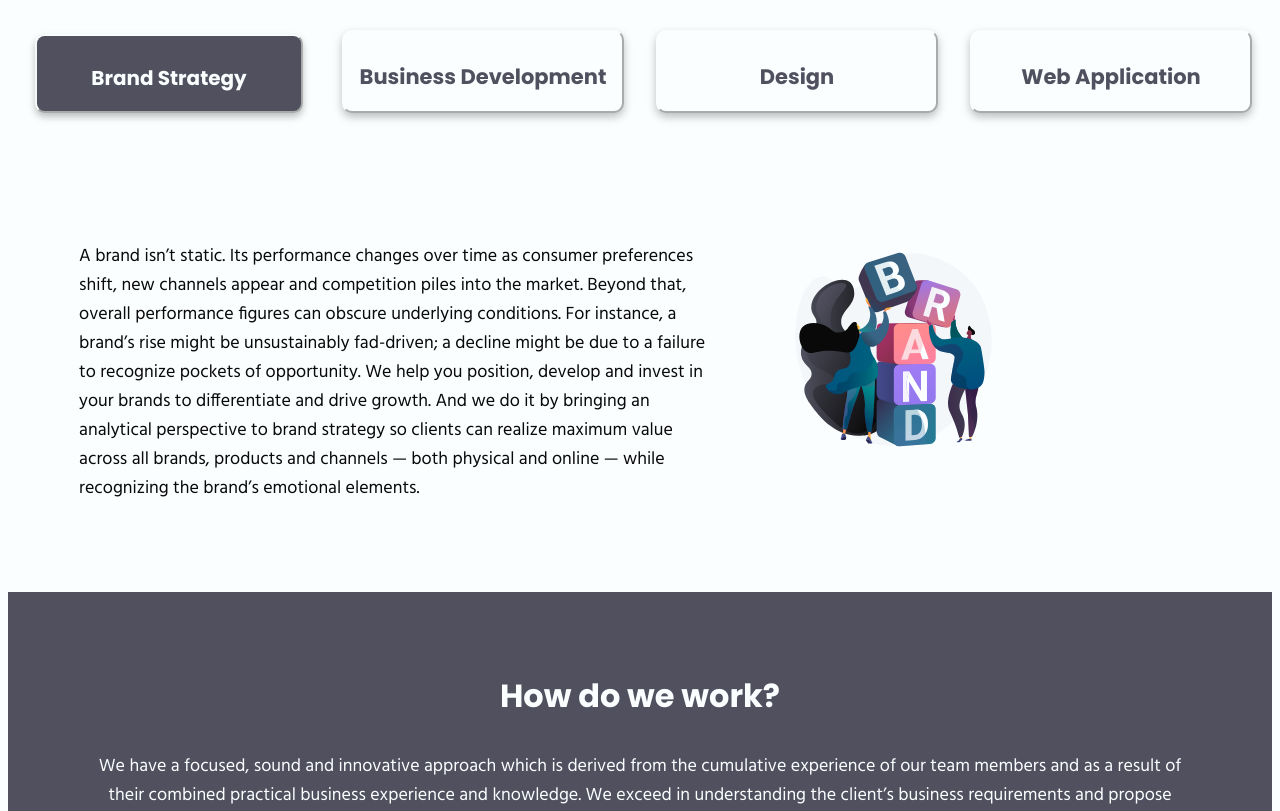
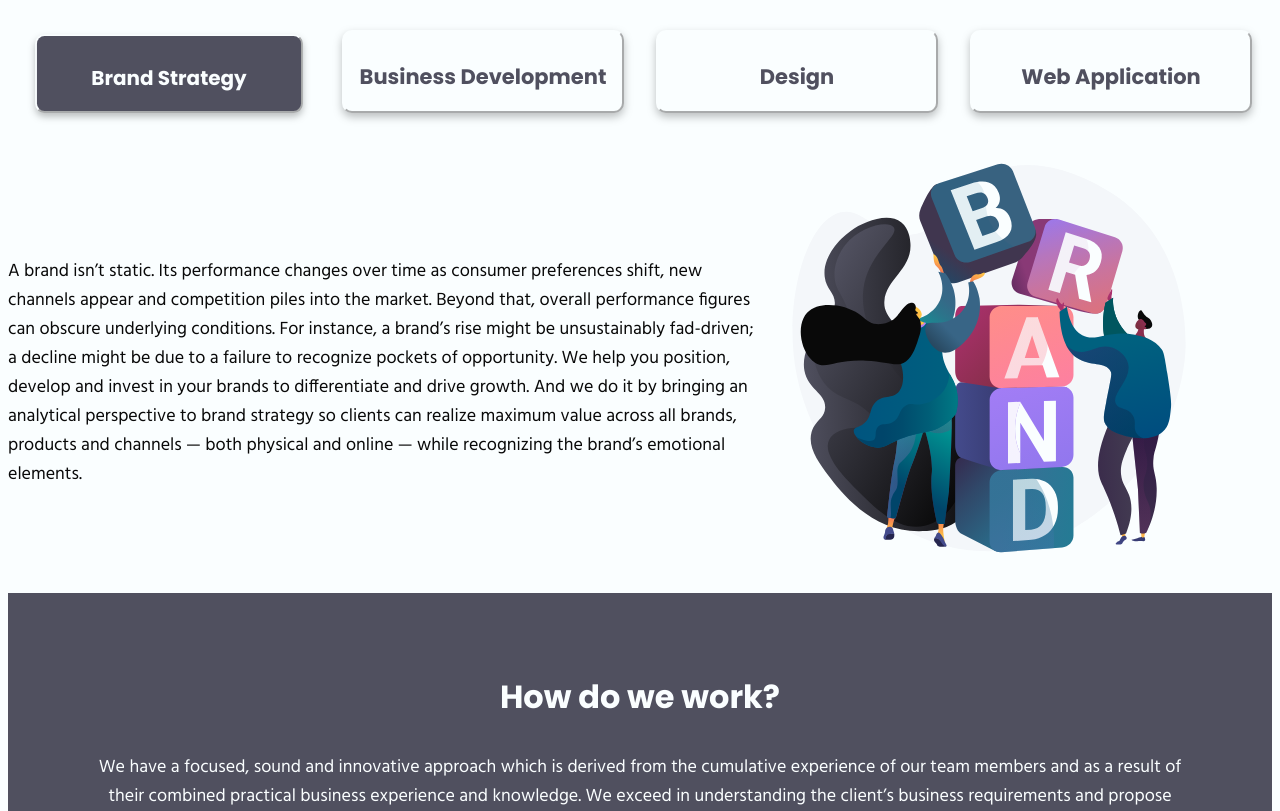
Before and after one commit to Wanna-be-Coder/MIANS, a React (Create React App) app: page / in a window 1280 px wide. Shown: the part 1100-1911 px from the top of the page. Built offline with nearby package versions, Linux system fonts and the light colour scheme.

Commit message:
image optimize

```diff
--- a/src/components/ContactSection/ContactSection.module.css
+++ b/src/components/ContactSection/ContactSection.module.css
@@ -47,6 +47,11 @@
   .name {
     width: 607px;
   }
+  .caseStudyContent {
+    /* display: flex; */
+    margin: 0rem;
+    /* justify-content: space-around; */
+  }
 }
 
 .email {
--- a/src/components/HeroSection/HeroSection.jsx
+++ b/src/components/HeroSection/HeroSection.jsx
@@ -1,7 +1,7 @@
-import React from 'react';
+import React from "react";
 // import Image from 'next/image'
-import BackGroundImage from './background-image.svg' ;
-import Logo from './logo.png'
+import BackGroundImage from "./background-image.svg";
+import Logo from "./logo.png";
 
 const HeroSection = () => {
   return (
@@ -11,17 +11,16 @@ const HeroSection = () => {
         backgroundRepeat: "no-repeat",
         backgroundSize: "cover",
         height: "100vh",
-          width: "100vw"
+        width: "100vw",
       }}
       className="logo"
     >
+      <div>
+        <img src={Logo} alt="logo" className={"imgStyle"} />
+      </div>
+      <h1>Reflection of your desire</h1>
+    </div>
+  );
+};
 
-          <img src={Logo} alt="logo" width={400} height={150} />
-
-        <h1>Reflection of your desire</h1>
-
-      </div>
-    )
-}
-
-export default HeroSection
+export default HeroSection;
--- a/src/components/ServiceSection/ServiceSection.jsx
+++ b/src/components/ServiceSection/ServiceSection.jsx
@@ -58,7 +58,8 @@ export const ServiceSection = () => {
 
         <section>
           <div className={style.description}>
-            <p className={style.half}>
+            <div className={style.descriptionText}>
+              <p>
                 {" "}
                 <br /> <br />
                 <span>
@@ -71,9 +72,10 @@ export const ServiceSection = () => {
                     : webDevText}
                 </span>
               </p>
-
-            <div>
+            </div>
+            <div className={style.descriptionImg}>
               <img
+                className={"imgStyle"}
                 src={
                   selected === "Brand Strategy"
                     ? BrandGuideLineImage
@@ -83,10 +85,7 @@ export const ServiceSection = () => {
                     ? DesignImage
                     : WebAppImage
                 }
-                alt="BrandGuideLine"
-                className={style.half}
-                width={418.7}
-                height={421.18}
+                alt={selected}
               />
             </div>
           </div>
--- a/src/components/ServiceSection/ServiceSection.module.css
+++ b/src/components/ServiceSection/ServiceSection.module.css
@@ -7,22 +7,33 @@
 
 .description {
   display: flex;
-  justify-content: space-evenly;
+  justify-content: center;
   flex-wrap: wrap;
   align-items: center;
 }
 .half {
-  max-width: 50%;
   text-align: left;
 }
 @media only screen and (max-width: 769px) {
-  /* For mobile phones: */
-  .half {
-    max-width: 100%;
-    text-align: left;
+  .descriptionText {
+    text-align: center;
+    min-width: 100%;
+  }
+  .descriptionImg {
+    text-align: center;
+    min-width: 100%;
+    overflow: hidden;
   }
 }
 .halfi {
-  /* min-width: 417px; */
-  min-height: 421.18px;
+  min-width: 100%;
+  min-height: 100%;
 }
+
+.descriptionText {
+  width: 60%;
+}
+.descriptionImg {
+  width: 40%;
+  object-fit: cover;
+}
--- a/src/index.css
+++ b/src/index.css
@@ -79,3 +79,7 @@ p {
   align-items: center;
   justify-content: center;
 }
+.imgStyle {
+  max-width: 100%;
+  max-height: 100%;
+}
```
Lines whose indentation alone changed are shown as unchanged.
